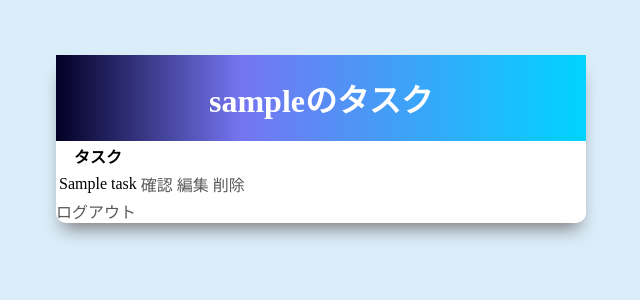
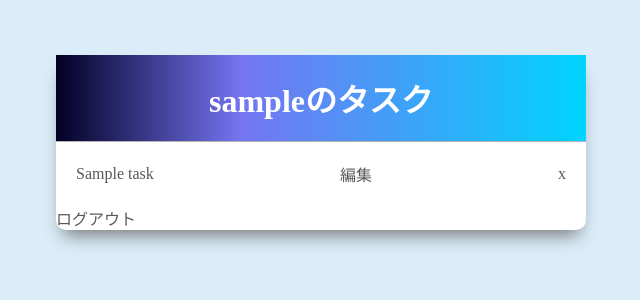
Before and after one commit to t-hirata74/django-todo-project, a Django app: page / in a window 1280 px wide. Shown: the top 300 px of the page, without its empty margins (319-959 px from the left). Run offline with Django 4.2, Linux system fonts and the light colour scheme; a user stored in the database is signed in; tables that the repository leaves empty hold one stand-in row (values such as "Sample post").

Commit message:
tableタグからdivタグに変更

```diff
--- a/djangoTodoProject/todoapp/static/css/base.css
+++ b/djangoTodoProject/todoapp/static/css/base.css
@@ -28,3 +28,11 @@ h1 {
   background: linear-gradient(90deg, rgba(2,0,36,1) 0%, rgba(117,117,241,1) 35%, rgba(94,136,244,1) 48%, rgba(45,175,250,1) 75%, rgba(0,212,255,1) 100%);
   color: white;
 }
+
+.taskWrapper {
+  display: flex;
+  justify-content: space-between;
+  align-items: center;
+  padding: 20px;
+  border-top: 1px solid #4646466a;
+}
--- a/djangoTodoProject/todoapp/templates/todoapp/task_list.html
+++ b/djangoTodoProject/todoapp/templates/todoapp/task_list.html
@@ -13,7 +13,7 @@
   <input type="submit" value="検索">
 </form> {% endcomment %}
 
-<table>
+{% comment %} <table>
   <tr>
       <th>タスク</th>
   </tr>
@@ -25,7 +25,19 @@
       <td><a href="{% url 'delete-task' task.id %}">削除</a></td> <!-- url.pyのname="task"に連動している　-->
     </tr>
   {% endfor %}
-</table>
+</table> {% endcomment %}
+
+<div class="tasksWrapper">
+  {% for task in tasks %}
+  <div class="taskWrapper">
+    <div class="taskTitle">
+      <a href="{% url 'task' task.id %}">{{task}}</a>
+    </div>
+    <a href="{% url 'edit-task' task.id %}" class="deleteButton">編集</a>
+    <a href="{% url 'delete-task' task.id %}" class="deleteButton">x</a>
+  </div>
+  {% endfor %}
+</div>
 
 <div class="loginAndLogout">
 {% if request.user.is_authenticated %}
```
